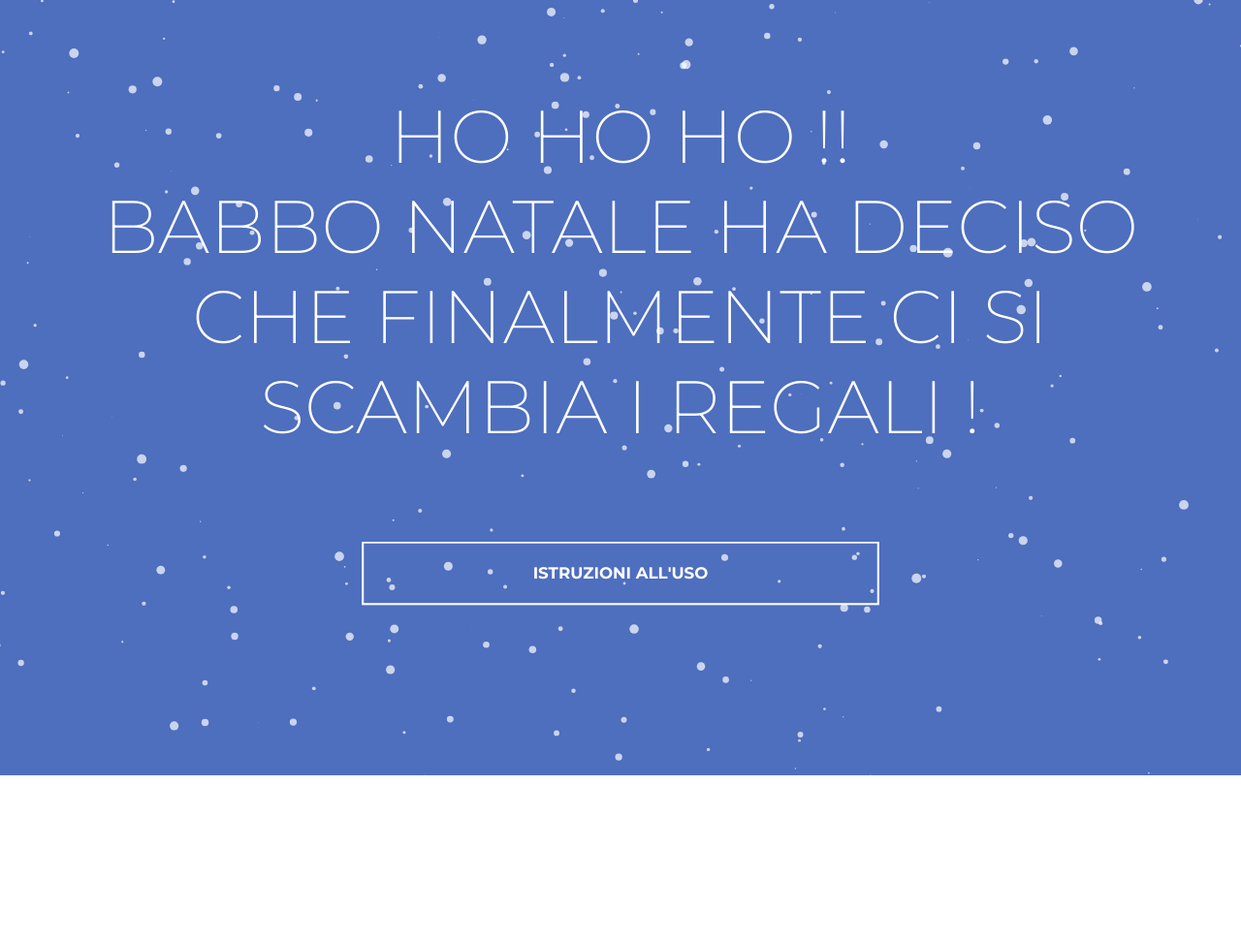
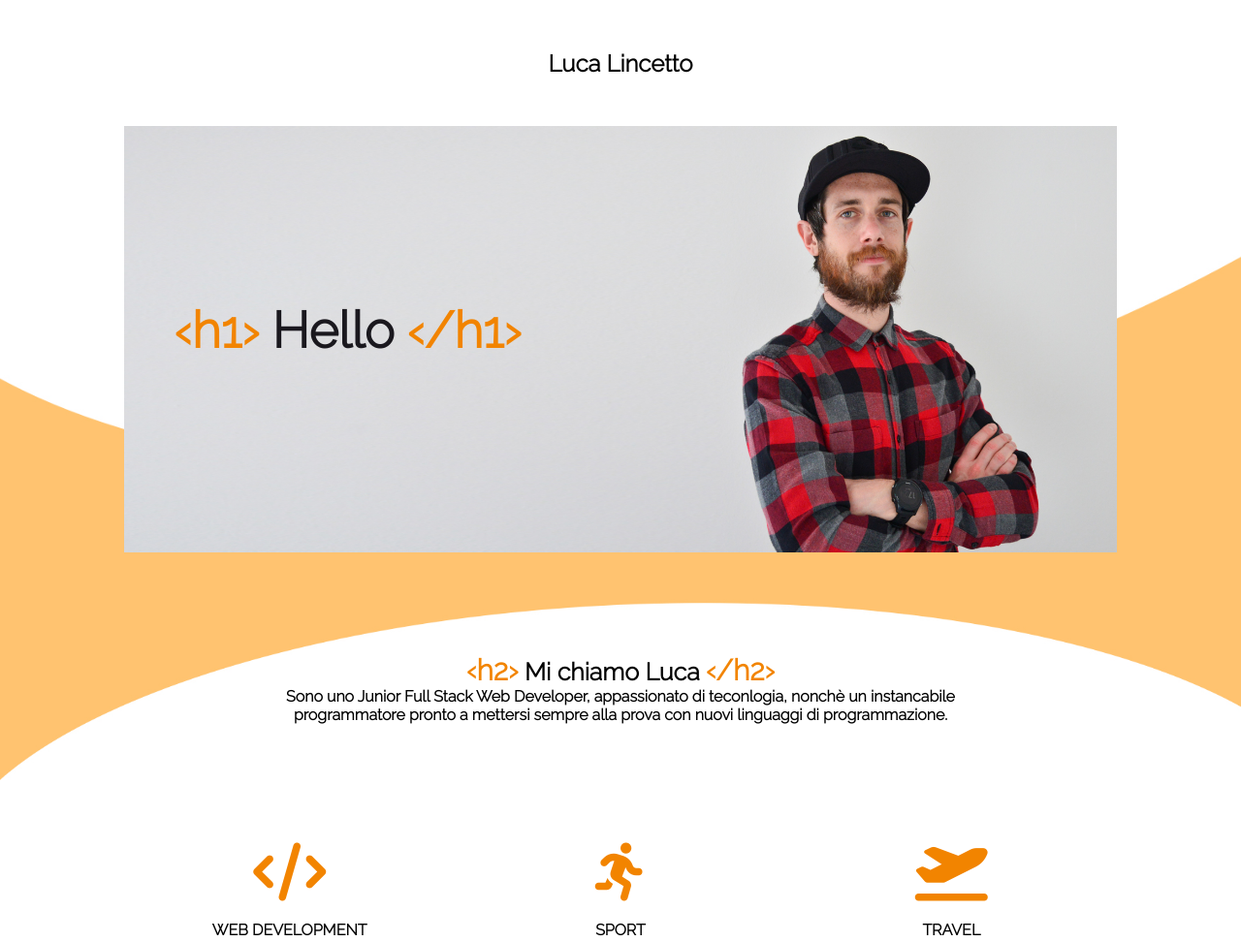
Before and after one commit to Ljnce/Ljnce.github.io, a plain HTML site: page index.html in a window 1280 px wide. Shown: the top 972 px of the page at 97% size. Before the commit the page ends 800 px from the top, so only its background shows below. Drawn offline with nearby package versions, Linux system fonts and the light colour scheme.

```diff
--- a/css/christmas.css
+++ /dev/null
@@ -1,172 +0,0 @@
-@import url('https://fonts.googleapis.com/css2?family=Montserrat:wght@200;300;700&display=swap');
-
-* {
-    padding: 0;
-    margin: 0;
-    box-sizing: border-box;
-    font-family: 'Montserrat', sans-serif;
-}
-
-#snow {
-    position: fixed;
-    top: 0;
-    left: 0;
-    right: 0;
-    bottom: 0;
-    pointer-events: none;
-    z-index: 1000;
-}
-
-.welcome,
-.start,
-.first-present,
-.second-present,
-.third-present,
-.end {
-    height: calc(var(--vh, 1vh) * 100);
-    width: 100%;
-    overflow: hidden;
-    position: absolute;
-    display: flex;
-    flex-direction: column;
-    align-items: center;
-    color: #fff;
-}
-
-.welcome {
-    background-color: #4e6ebe;
-    z-index: 5;
-}
-
-.start {
-    background-color: #f8b229;
-    z-index: 4;
-}
-
-.snow-top {
-    position: absolute;
-    right: -12%;
-    top: -6%;
-    font-size: 30vw;
-    color: #fff;
-    transform: rotate(45deg);
-}
-
-.snow-bottom {
-    position: absolute;
-    left: -10%;
-    bottom: 0%;
-    font-size: 30vw;
-    color: #fff;
-    transform: rotate(15deg);
-}
-
-.first-present {
-    background-color: #b43b2b;
-    z-index: 3;
-}
-
-.first-present .snow-top {
-    top: 7%;
-    left: -10%;
-    transform: rotate(40deg);
-}
-
-.second-present .snow-bottom {
-    left: -2%;
-    bottom: -5%;
-}
-
-.second-present {
-    background-color: #4d5d45;
-    z-index: 2;
-}
-
-.third-present {
-    background-color: #7a231d;
-    z-index: 1;
-}
-
-.second-present .snow-top {
-    top: 7%;
-    left: -3%;
-    transform: rotate(40deg);
-}
-
-.end {
-    justify-content: space-around;
-    background-color: #f8b229;
-    z-index: 0;
-}
-
-.end .snow-top {
-    top: 38%;
-    left: 50%;
-    font-size: 30vw !important;
-}
-
-.heart {
-    position: absolute;
-    bottom: 6%;
-    left: 67%;
-    font-size: 10vw;
-}
-
-.top-section {
-    height: 70%;
-    padding: 0 5vw;
-    display: flex;
-    align-items: center;
-    text-align: center;
-}
-
-.top-section h1 {
-    font-size: 6vw;
-    font-weight: 200;
-}
-
-.top-section.last {
-    width: 100%;
-    height: 50%;
-    justify-content: center;
-}
-
-.bottom-section.last  {
-    height: 50%;
-    display: flex;
-    align-items: flex-end;
-}
-
-.top-section.last h1,
-.bottom-section.last h1 {
-    font-weight: 700;
-    padding: 20px;
-}
-
-.top-section.last h1 {
-    text-align: left;
-    font-size: 15vw;
-}
-
-.bottom-section.last h1 {
-    font-weight: 300;
-    text-align: right;
-    font-size: 9vw;
-}
-
-.button {
-    width: 40%;
-    color: #fff;
-    font-weight: 700;
-    border: 2px solid #fff;
-    text-align: center;
-    padding: 20px;
-    animation: border 3s infinite;
-    transform: scale(1.1);
-}
-
-@keyframes border {
-    0% {transform: scale(1);}
-    50% {transform: scale(1.1);}
-    100% {transform: scale(1);}
-}
--- a/index.html
+++ b/index.html
@@ -5,58 +5,130 @@
         <title>Portfolio</title>
         <meta name="viewport" content="width=device-width, initial-scale=1.0">
         <script src="https://kit.fontawesome.com/4cd7baf8bb.js" crossorigin="anonymous"></script>
-        <link rel="stylesheet" href="css/christmas.css">
+        <link href="https://fonts.googleapis.com/css2?family=Courier+Prime&family=Raleway:wght@300&display=swap" rel="stylesheet">
+        <script src="https://cdnjs.cloudflare.com/ajax/libs/handlebars.js/4.7.3/handlebars.min.js"></script>
+        <script src="https://cdnjs.cloudflare.com/ajax/libs/moment.js/2.24.0/moment.min.js" charset="utf-8"></script>
+        <script src="https://cdnjs.cloudflare.com/ajax/libs/moment.js/2.24.0/locale/it.js" charset="utf-8"></script>
+        <script src="https://cdn.jsdelivr.net/npm/chart.js@2.8.0"></script>
+        <link rel="stylesheet" href="css/style.css">
     </head>
     <body>
 
-        <div id="snow"></div>
+        <header>
+            <div class="container-header">
+                <div class="head">
+                    <h2>Luca Lincetto</h2>
+                </div>
+            </div>
+        </header>
 
-        <div class="welcome">
-            <div class="top-section">
-                <h1> HO HO HO !! </br> BABBO NATALE HA DECISO CHE FINALMENTE CI SI SCAMBIA I REGALI ! </h1>
+        <main>
+            <div class="container-photo">
+                <div class="top">
+                    <div class="top-sx">
+                        <h1><span>&lsaquo;h1&rsaquo;</span> <strong>Hello</strong> <span>&lsaquo;/h1&rsaquo;</span></h1>
+                        <div class="click">
+                            <h2><span>&lsaquo;h1&rsaquo;</span> Benvenuto nel mio portfolio <span>&lsaquo;/h1&rsaquo;</span></h2>
+                        </div>
+                    </div>
+                </div>
             </div>
-            <span class="button"> ISTRUZIONI ALL'USO </span>
-        </div>
+            <div class="container-hello">
+                <div class="hello">
+                    <div class="ok">
+                        <h2><span>&lsaquo;h2&rsaquo;</span> Mi chiamo Luca <span>&lsaquo;/h2&rsaquo;</span></h2>
+                        <h4>Sono uno Junior Full Stack Web Developer, appassionato di teconlogia, nonchè un instancabile programmatore pronto a mettersi sempre alla prova con nuovi linguaggi di programmazione.</h4>
+                    </div>
+                </div>
+            </div>
+            <div class="container-cards">
+                <div class="center">
+                    <div class="card">
+                        <i class="fas fa-code"></i>
+                        <h4><strong>WEB DEVELOPMENT</strong></h4>
+                        <p>La passione per la tecnologia mi ha portato a formarmi su vari linguaggi di codice e programmazione; competenze consolidate grazie al corso di Full Stack Web Developer di Boolean Careers.
+                        Amo passare il tempo a programmare, testare codici, e se ne avanza, studiarne altri.</p>
+                    </div>
+                    <div class="card">
+                        <i class="fas fa-running"></i>
+                        <h4><strong>SPORT</strong></h4>
+                        <p>Da appassionato di sport, ed healthy style, sono convinto che entrambi stiano alla base per uno stile di vita migliore, sia fisico che mentale.
+                        Tra un codice e l'altro, non può mancare di certo un po di buon sano movimento.</p>
+                    </div>
+                    <div class="card">
+                        <i class="fas fa-plane-departure"></i>
+                        <h4><strong>TRAVEL</strong></h4>
+                        <p>Girare il mondo alla scoperta delle diverse culture, stili di vita diversi, delle nuove esperienze culinarie.
+                        Appena posso, è una delle cose che non farò mai mancare alla mia "to do list". </p>
+                    </div>
+                </div>
+            </div>
+            <div class="container-container">
+                <h1>.container {</h1>
+            </div>
+            <div class="container-my-site">
+                <div class="my-site">
+                    <h2>Visita il mio blog Running post </h2>
+                    <small><span>&#60; small &#62;</span>  By Laravel Mix e Handlebars <span>&#60; /small &#62;</span></small>
+                    <div class="my-site-image">
+                        <a href="#" target="_blank"> <img src="img/blog.png" alt="Running blog"> </a>
+                    </div>
+                </div>
+            </div>
+            <div class="container-my-work">
+                <div class="my-work-title">
+                    <h2>Alcune mie repliche di Netflix e Whatsapp</h2>
+                    <small><span>&#60; /small &#62;</span> With HTML, CSS e JavaScritp <span>&#60; /small &#62;</span></small>
+                </div>
+                <div class="my-work">
+                    <div class="look-this">
+                        <img class="one" src="img/heroflix1.png" alt="boolflix">
+                        <a href="https://github.com/Ljnce/ajax-ex-boolflix" target="_blank"> <img class="two" src="img/heroflix2.png" alt="boolflix"> </a>
+                        <img class="three" src="img/ironzapp1.png" alt="boolzapp">
+                        <a href="https://github.com/Ljnce/js-html-css-boolzap" target="_blank"> <img class="four" src="img/ironzapp2.png" alt="boolzapp"></a>
+                    </div>
+                </div>
+            </div>
+            <div class="container-close">
+                <h1> } </h1>
+            </div>
+            <div class="container-bottom">
+                <div class="skills">
+                    <h1>Skills</h1>
+                </div>
+                <div class="bottom">
+                    <div class="container-grafico">
+                        <canvas id="grafico"></canvas>
+                    </div>
+                    <!-- <div class="container-grafico">
+                        <canvas id="grafico2"></canvas>
+                    </div>
+                    <div class="container-grafico">
+                        <canvas id="grafico3"></canvas>
+                    </div>
+                    <div class="container-grafico">
+                        <canvas id="grafico4"></canvas>
+                    </div> -->
+                </div>
+            </div>
+        </main>
 
-        <div class="start">
-            <div class="top-section">
-                <h1> Ora che hai scansionato il QR code, non ti resta che aprire il pacco e seguire questa guida per trovare l'ordine esatto in cui aprire i regali </h1>
+        <footer>
+            <div class="container-footer">
+                <div class="foot">
+                    <div class="foot-sx">
+
+                    </div>
+                    <div class="foot-dx">
+                        <i class="fab fa-facebook"> <a href="#"> </a> </i>
+                        <i class="fab fa-instagram"> <a href="#"> </a></i>
+                        <i class="fab fa-linkedin-in"> <a href="https://www.linkedin.com/in/lucalincetto/"> </a></i>
+                    </div>
+                </div>
             </div>
-            <span class="button"> SCOPRIAMO IL PRIMO REGALO </span>
-        </div>
-
-        <div class="first-present">
-            <div class="top-section">
-                <h1> Il primo regalo è sicuramente il più semplice ma ti servirà per "gustare" al meglio i successivi regali; ascolta il mio consiglio, apri il "confanetto" al centro e provalo subito. </h1>
-            </div>
-            <span class="button"> SECONDO REGALO </span>
-        </div>
-
-        <div class="second-present">
-            <div class="top-section">
-                <h1> Se ti sei gustata il cioccolatino (te la faccio passare anche se non lo hai fatto), è il momento di "farsi belli & profumati" e passare ad i regali seri aprendo il pacco a sinistra. </h1>
-            </div>
-            <span class="button"> TERZO ED ULTIMO REGALO </span>
-        </div>
-
-        <div class="third-present">
-            <div class="top-section">
-                <h1> DI questo ed ultimo regalo posso solo dirti che non ho resistito e che per importanza è sicuramente in prima posizione rispetto agli altri. </br> Ti avviso che ti sta ingannando in pieno se pensi sia più buono del ciccolatino. </h1>
-            </div>
-            <span class="button"> THAT'S ALL </span>
-        </div>
-
-        <div class="end">
-            <div class="top-section last">
-                <h1> BUON NATALE </h1>
-                <h1 class="snow-top">&#10054;</h1>
-            </div>
-            <div class="bottom-section last">
-                <h1> Tuo tamburino </h1>
-            </div>
-        </div>
+        </footer>
 
         <script src="https://ajax.googleapis.com/ajax/libs/jquery/3.4.1/jquery.min.js"></script>
-        <script src="js/christmas.js" charset="utf-8"></script>
+        <script src="js/main.js" charset="utf-8"></script>
     </body>
 </html>
--- a/js/christmas.js
+++ /dev/null
@@ -1,79 +0,0 @@
-
-let vh = window.innerHeight * 0.01;
-document.documentElement.style.setProperty('--vh', `${vh}px`);
-
-$('.button').on('click', function(){
-
-    if (window.navigator.vibrate) {
-        window.navigator.vibrate(50);
-    }
-
-    var button = $(this);
-    button.parent().fadeOut(600);
-
-});
-
-document.addEventListener('DOMContentLoaded', function(){
-    var script = document.createElement('script');
-    script.src = 'https://cdn.jsdelivr.net/particles.js/2.0.0/particles.min.js';
-    script.onload = function(){
-        particlesJS("snow", {
-            "particles": {
-                "number": {
-                    "value": 200,
-                    "density": {
-                        "enable": true,
-                        "value_area": 800
-                    }
-                },
-                "color": {
-                    "value": "#ffffff"
-                },
-                "opacity": {
-                    "value": 0.7,
-                    "random": false,
-                    "anim": {
-                        "enable": false
-                    }
-                },
-                "size": {
-                    "value": 5,
-                    "random": true,
-                    "anim": {
-                        "enable": false
-                    }
-                },
-                "line_linked": {
-                    "enable": false
-                },
-                "move": {
-                    "enable": true,
-                    "speed": 5,
-                    "direction": "bottom",
-                    "random": true,
-                    "straight": false,
-                    "out_mode": "out",
-                    "bounce": false,
-                    "attract": {
-                        "enable": true,
-                        "rotateX": 300,
-                        "rotateY": 1200
-                    }
-                }
-            },
-            "interactivity": {
-                "events": {
-                    "onhover": {
-                        "enable": false
-                    },
-                    "onclick": {
-                        "enable": false
-                    },
-                    "resize": false
-                }
-            },
-            "retina_detect": true
-        });
-    }
-    document.head.append(script);
-});
```
Also changed, not shown: 1 other file.
